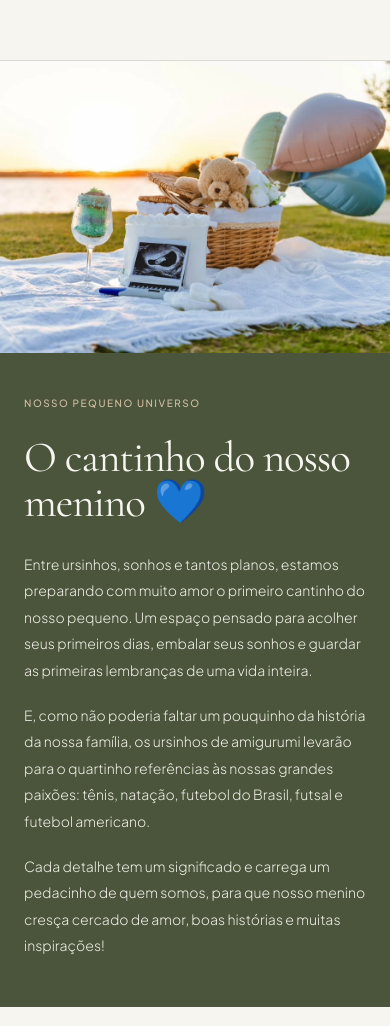
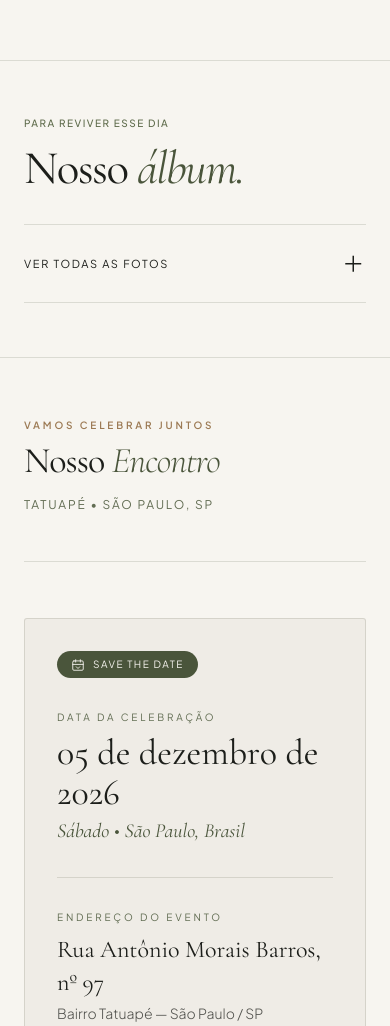
Before and after one commit to JuniorBrugnaro/baby-julia, a website: page dist/index.html in a window 390 px wide. Shown: the part 3904-4930 px from the top of the page. Drawn offline with nearby package versions, Linux system fonts and the light colour scheme.

Commit message:
Remove a seção Nosso pequeno universo

```diff
--- a/dist/estilo.css
+++ b/dist/estilo.css
@@ -214,19 +214,6 @@ a:focus-visible, button:focus-visible, summary:focus-visible, code:focus-visible
 .photo-button { display: block; width: 100%; height: 100%; }
 .photo-button img { display: block; width: 100%; height: 100%; object-fit: cover; }
 .memory-card > div:last-child { padding: 12px 5px 5px; }
-.little-world {
-    display: grid;
-    grid-template-columns: 1.05fr 1fr;
-    background: var(--olive);
-    color: var(--alabaster);
-    overflow: hidden;
-}
-.world-photo img { height: 100%; width: 100%; object-fit: cover; min-height: 540px; }
-.world-copy { align-self: center; padding: clamp(36px, 6vw, 90px); }
-.world-copy .eyebrow { color: #d0bda2; margin-bottom: 24px; }
-.world-copy h2 { font: 400 clamp(40px, 4vw, 62px)/1.04 var(--serif); letter-spacing: -.025em; margin-bottom: 26px; }
-.world-copy h2 em { color: #dacbb7; }
-.world-copy > p:not(.eyebrow) { font-size: 14px; line-height: 1.9; font-weight: 300; color: #efede5; margin-top: 18px; max-width: 48ch; }
 .album-section { max-width: 1280px; padding: 90px 48px; margin: auto; border-bottom: 1px solid var(--border-hairline); }
 .album-heading { display: flex; justify-content: space-between; align-items: end; gap: 24px; margin-bottom: 30px; }
 .album-heading h2 { font: 400 60px/1.1 var(--serif); letter-spacing: -.03em; margin-top: 12px; }
@@ -290,8 +277,6 @@ dialog:not([open]) { display: none; }
     #abertura .space-y-8 > :not([hidden]) ~ :not([hidden]) { margin-top: 24px; }
     .hero-actions { flex-direction: column; align-items: stretch; }
     .hero-frame > div:last-child { display: none; }
-    .little-world { grid-template-columns: 1fr 1fr; }
-    .world-photo img { min-height: 480px; }
 }
 @media (max-width: 639px) {
     :root { scroll-padding-top: 94px; }
@@ -310,10 +295,6 @@ dialog:not([open]) { display: none; }
     #historia, #encontro, #carinho { padding-block: 60px; }
     #story-title { font-size: 42px; line-height: 1.08; }
     .story-section .letter-column > div { padding: 28px 23px; }
-    .little-world { grid-template-columns: 1fr; }
-    .world-photo img { min-height: 0; height: auto; aspect-ratio: 4 / 3; }
-    .world-copy { padding: 42px 24px 48px; }
-    .world-copy h2 { font-size: 43px; }
     .album-section { padding: 54px 24px; }
     .album-heading { align-items: start; }
     .album-heading h2 { font-size: 47px; }
--- a/dist/index.html
+++ b/dist/index.html
@@ -41,9 +41,6 @@
     <div class="hidden md:flex items-center gap-7 text-xs uppercase tracking-editorial text-olive-deep/80 font-medium desktop-nav">
      <a class="hover:text-olive transition-colors py-1" href="#historia">
       A carta
-     </a>
-     <a class="hover:text-olive transition-colors py-1" href="#universo">
-      Nosso pequeno
      </a>
      <a class="hover:text-olive transition-colors py-1" href="#encontro">
       O encontro
@@ -277,28 +274,6 @@
        </div>
       </div>
      </div>
-    </div>
-   </section>
-   <section aria-labelledby="world-title" class="little-world" id="universo">
-    <div class="world-photo">
-     <img alt="Um ursinho na cesta do piquenique, com flores, bal&otilde;es e o ultrassom do beb&ecirc;" height="684" loading="lazy" src="fotos/11.webp" width="1024"/>
-    </div>
-    <div class="world-copy">
-     <p class="eyebrow">
-      Nosso pequeno universo
-     </p>
-     <h2 id="world-title">
-       O cantinho do nosso menino 💙
-     </h2>
-     <p>
-       Entre ursinhos, sonhos e tantos planos, estamos preparando com muito amor o primeiro cantinho do nosso pequeno. Um espa&ccedil;o pensado para acolher seus primeiros dias, embalar seus sonhos e guardar as primeiras lembran&ccedil;as de uma vida inteira.
-     </p>
-     <p>
-       E, como n&atilde;o poderia faltar um pouquinho da hist&oacute;ria da nossa fam&iacute;lia, os ursinhos de amigurumi levar&atilde;o para o quartinho refer&ecirc;ncias &agrave;s nossas grandes paix&otilde;es: t&ecirc;nis, nata&ccedil;&atilde;o, futebol do Brasil, futsal e futebol americano.
-      </p>
-      <p>
-       Cada detalhe tem um significado e carrega um pedacinho de quem somos, para que nosso menino cres&ccedil;a cercado de amor, boas hist&oacute;rias e muitas inspira&ccedil;&otilde;es!
-     </p>
     </div>
    </section>
    <section aria-labelledby="album-title" class="album-section" id="album">
@@ -613,9 +588,6 @@
      <a href="#historia">
       A carta
      </a>
-     <a href="#universo">
-      Nosso pequeno
-     </a>
      <a href="#encontro">
       O encontro
      </a>
```
